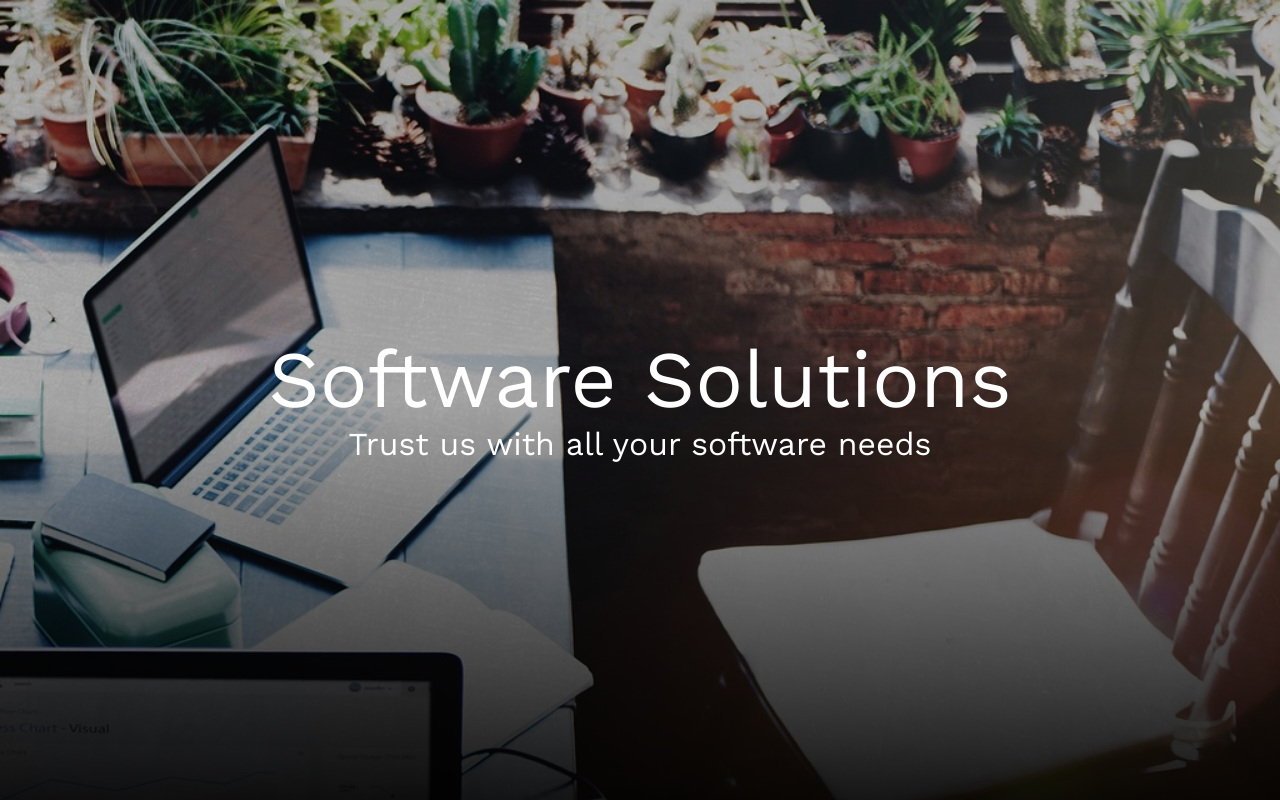
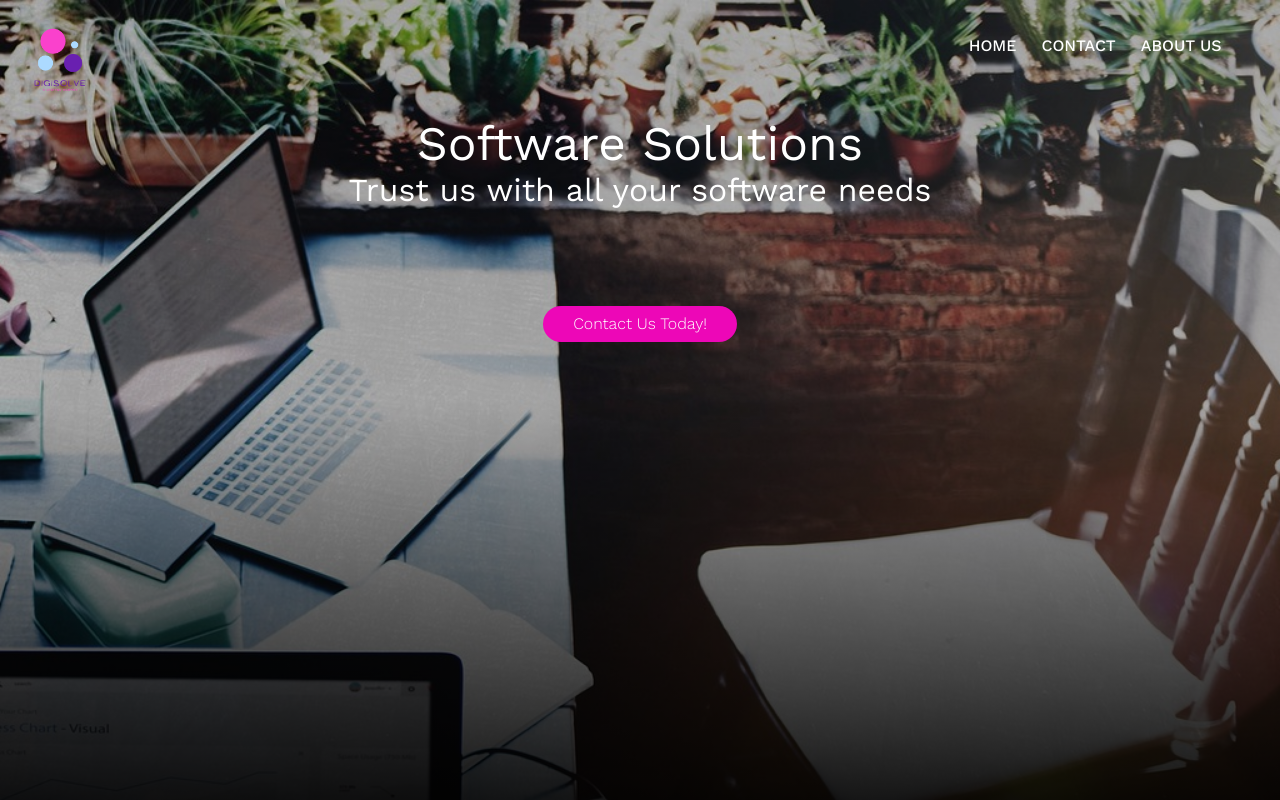
Before and after one commit to Boahen123/Bits-Technologies, a plain HTML site: page index.html in a window 1280 px wide. Drawn offline with nearby package versions, Linux system fonts and the light colour scheme; a web font is replaced by a local one.

Commit message:
landing page complete

```diff
--- a/index.html
+++ b/index.html
@@ -23,12 +23,24 @@
   </head>
   <body>
     <header>
+      <nav>
+        <img
+          src="./resources/assets/img/digisolve-logo.png"
+          alt=""
+          class="logo"
+        />
+        <ul class="menu">
+          <li><a href="#">Home</a></li>
+          <li><a href="#">Contact</a></li>
+          <li><a href="#">About Us</a></li>
+        </ul>
+      </nav>
       <div class="headerbox">
         <div class="headerbox__text">
           <h1>Software Solutions</h1>
           <h2>Trust us with all your software needs</h2>
-          <!-- <a href="#">Contact Us Today</a> -->
         </div>
+        <a href="#" class="btn btn__full">Contact Us Today!</a>
       </div>
     </header>
   </body>
--- /dev/null
+++ b/resources/css/sass-styles/_constants.scss
@@ -0,0 +1,8 @@
+// file for saving constants or variables used
+
+$primary-color1: #ed07b7;
+$hover-color: #be0692;
+$font-family1: 'Agbalumo', system-ui;
+$font-family2: 'Poppins', sans-serif;
+$font-family3: 'Work Sans', 'Arial', sans-serif;
+$white: white;
--- a/resources/css/sass-styles/_landing-page.scss
+++ b/resources/css/sass-styles/_landing-page.scss
@@ -1,3 +1,36 @@
+@use 'constants';
+
+nav {
+  list-style: none;
+  display: flex;
+  justify-content: space-between;
+}
+
+.menu {
+  margin: 3%;
+}
+
+.menu li {
+  display: inline-block;
+  text-transform: uppercase;
+  font-weight: 500;
+  margin-right: 20px;
+  a {
+    text-decoration: none;
+    color: constants.$white;
+    &:hover,
+    &:visited {
+      border-bottom: 5px solid constants.$hover-color;
+      transition: border-bottom 0.2s;
+    }
+  }
+}
+
+.logo {
+  height: 120px;
+  width: auto;
+}
+
 header {
   background: linear-gradient(
       rgba(0, 0, 0, 0.3),
@@ -6,11 +39,33 @@ header {
     ),
     url(../img/laptop-2589693_1280.jpg) center/ cover no-repeat;
   height: 100vh;
+}
+
+.headerbox {
   display: flex;
+  flex-direction: column;
   justify-content: center;
   align-items: center;
   text-align: center;
 }
 
-// .headerbox {
-// }
+.headerbox__text {
+  margin-bottom: 100px;
+}
+
+.btn:link,
+.btn:visited {
+  text-decoration: none;
+  padding: 10px 30px;
+  border-radius: 100px;
+}
+
+.btn__full:link,
+.btn:visited {
+  background-color: constants.$primary-color1;
+  color: constants.$white;
+}
+
+.btn__full:hover {
+  background-color: constants.$hover-color;
+}
--- a/resources/css/sass-styles/styles.scss
+++ b/resources/css/sass-styles/styles.scss
@@ -1,8 +1,5 @@
 @use 'landing-page';
-
-$font-family1: 'Agbalumo', system-ui;
-$font-family2: 'Poppins', sans-serif;
-$font-family3: 'Work Sans', 'Arial', sans-serif;
+@use 'constants';
 
 * {
   margin: 0;
@@ -15,7 +12,7 @@ body {
   background-color: #fff;
   text-rendering: optimizeLegibility;
   font-size: 16px;
-  font-family: $font-family3;
+  font-family: constants.$font-family3;
   font-weight: 300;
 }
 
@@ -32,7 +29,7 @@ body {
 }
 
 h1 {
-  @include font(500%);
+  @include font(300%);
   margin-bottom: 1%;
 }
 
```
Also changed, not shown: resources/css/css-styles/styles.css, 1 other file.
